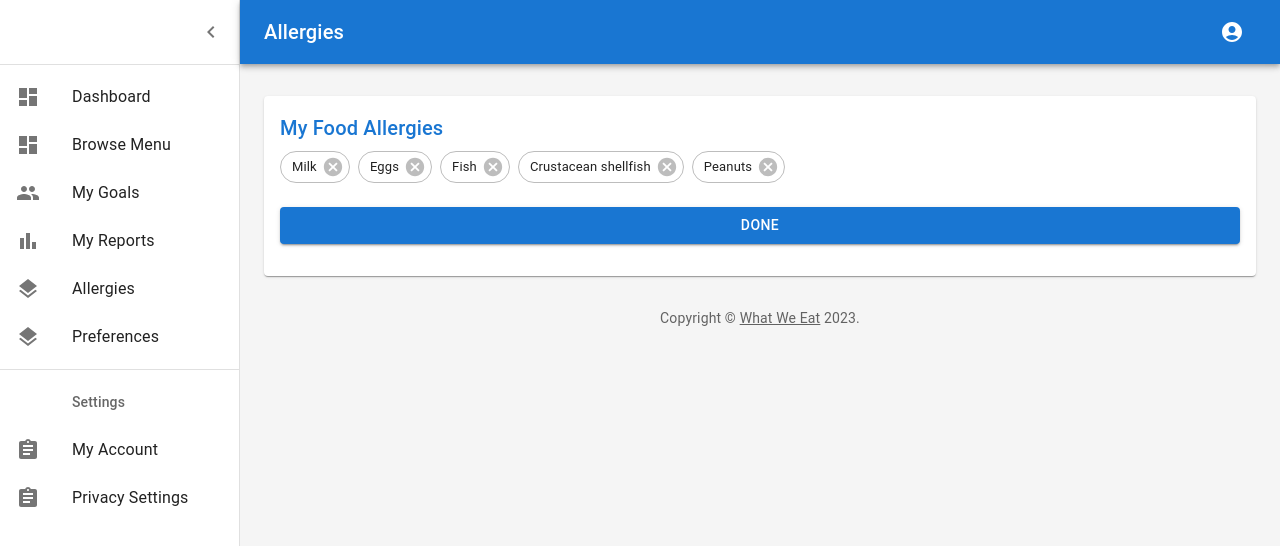
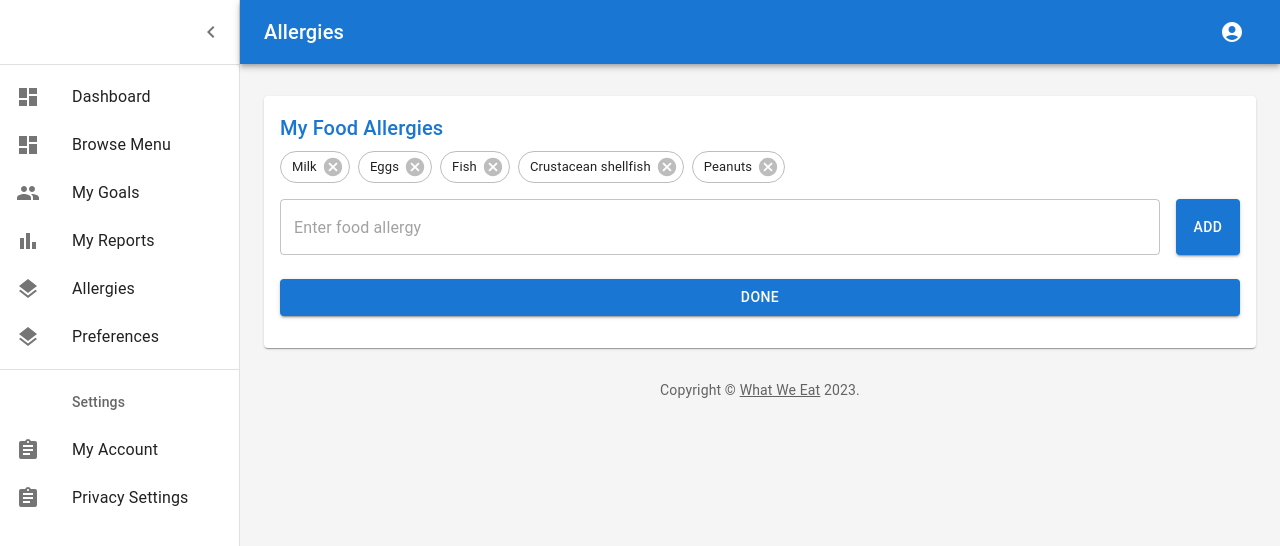
Before and after one commit to Yanglin-Tao/WWETG2, a React (Create React App) app in the folder wwe-frontend/: page /displayCommonUserAllergy in a window 1280 px wide. Both pictures are taken after a click on the button "EDIT MY FOOD ALLERGIES". Shown: the top 546 px of the page. Built offline with nearby package versions, Linux system fonts and the light colour scheme.

Commit message:
Implemented add new food allergy and preferences

```diff
--- a/wwe-frontend/src/CommonUser/displayCommonUserAllergy.js
+++ b/wwe-frontend/src/CommonUser/displayCommonUserAllergy.js
@@ -28,6 +28,9 @@ import Title from './Title';
 import Button from '@mui/material/Button';
 import Chip from '@mui/material/Chip';
 import Stack from '@mui/material/Stack';
+import TextField from '@mui/material/TextField';
+import Snackbar from '@mui/material/Snackbar';
+import Alert from '@mui/material/Alert';
 
 /* TODO: This component should display common user's allergy. */
 
@@ -123,6 +126,21 @@ function DisplayCommonUserAllergy() {
     'Crustacean shellfish',
     'Peanuts'
   ]);
+  const [newAllergy, setNewAllergy] = useState('');
+  const [openSnackbar, setOpenSnackbar] = useState(false);
+
+  const handleAddAllergy = () => {
+    if (newAllergy && !allergies.includes(newAllergy)) {
+        setAllergies(prevAllergies => [...prevAllergies, newAllergy]);
+        setNewAllergy('');
+    } else {
+        setOpenSnackbar(true);
+    }
+  };
+
+  const handleCloseSnackbar = () => {
+    setOpenSnackbar(false);
+  };
 
   const handleDelete = (allergyToRemove) => () => {
     setAllergies(allergies.filter(allergy => allergy !== allergyToRemove));
@@ -245,6 +263,33 @@ function DisplayCommonUserAllergy() {
                     />
                   ))}
                   </Stack>
+                  <Snackbar
+                      open={openSnackbar}
+                      autoHideDuration={6000}
+                      onClose={handleCloseSnackbar}
+                      anchorOrigin={{ vertical: 'bottom', horizontal: 'left' }}
+                  >
+                      <Alert onClose={handleCloseSnackbar} severity="warning" variant="filled">
+                          This allergy already exists!
+                      </Alert>
+                  </Snackbar>
+                  {isEditable && (
+                    <Stack direction="row" spacing={2} sx={{ mt: 2 }}>
+                      <TextField
+                        variant="outlined"
+                        placeholder="Enter food allergy"
+                        fullWidth
+                        value={newAllergy}
+                        onChange={(e) => setNewAllergy(e.target.value)}
+                      />
+                      <Button
+                        variant="contained"
+                        onClick={handleAddAllergy}
+                      >
+                        Add
+                      </Button>
+                    </Stack>
+                  )}
                   <Button
                     type="submit"
                     fullWidth
--- a/wwe-frontend/src/CommonUser/displayCommonUserFoodPreference.js
+++ b/wwe-frontend/src/CommonUser/displayCommonUserFoodPreference.js
@@ -25,6 +25,7 @@ import Title from './Title';
 import Button from '@mui/material/Button';
 import Chip from '@mui/material/Chip';
 import Stack from '@mui/material/Stack';
+import { Select, MenuItem, FormControl, InputLabel } from '@mui/material';
 /* TODO: This component should display common user's food preference
 */
 // TODO remove, this demo shouldn't need to reset the theme.
@@ -104,9 +105,18 @@ function DisplayCommonUserFoodPreference() {
       'Gluten Free',
       'Balanced'
     ]);
+    const [selectedPreference, setSelectedPreference] = useState('');
+    const possiblePreferences = ['Halal', 'Vegetarian', 'Gluten Free', 'Balanced', 'Vegan', 'Pescatarian'];
 
     const handleDelete = (preferenceToRemove) => () => {
       setPreferences(preferences.filter(preference => preference !== preferenceToRemove));
+    };
+
+    const handleAddPreference = () => {
+      if (selectedPreference && !preferences.includes(selectedPreference)) {
+        setPreferences([...preferences, selectedPreference]);
+        setSelectedPreference('');
+      }
     };
 
     const toggleEdit = () => {
@@ -202,6 +212,30 @@ function DisplayCommonUserFoodPreference() {
                     />
                   ))}
                   </Stack>
+                  {isEditable && (
+                    <Stack direction="row" spacing={2} sx={{ mt: 2 }}>
+                      <FormControl variant="outlined" style={{ flex: 1 }}>
+                        <InputLabel>Select Preference</InputLabel>
+                        <Select
+                          value={selectedPreference}
+                          onChange={(e) => setSelectedPreference(e.target.value)}
+                          label="Select Preference"
+                        >
+                          {possiblePreferences.filter(p => !preferences.includes(p)).map(preference => (
+                            <MenuItem key={preference} value={preference}>
+                              {preference}
+                            </MenuItem>
+                          ))}
+                        </Select>
+                      </FormControl>
+                      <Button
+                        variant="contained"
+                        onClick={handleAddPreference}
+                      >
+                        Add Preference
+                      </Button>
+                    </Stack>
+                  )}
                   <Button
                   type="submit"
                   fullWidth
```
